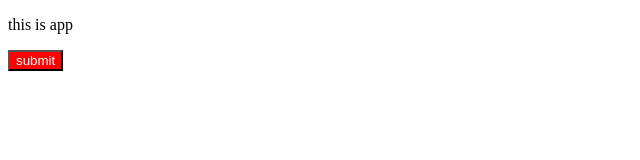
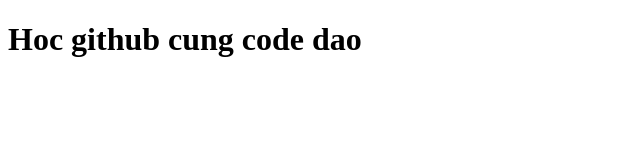
Before and after one commit to tvhoang0803/git-toturior, a plain HTML site: page index.html in a window 1280 px wide. Shown: the whole page, without its empty margins (0-640 px from the left). Drawn offline with Linux system fonts and the light colour scheme.

Commit message:
add index.html file

```diff
--- a/index.html
+++ b/index.html
@@ -4,17 +4,8 @@
     <meta charset="UTF-8">
     <meta name="viewport" content="width=device-width, initial-scale=1.0">
     <title>Document</title>
-    <link rel="stylesheet" href="index.css">
-    <link rel="stylesheet" href="index2.css">
 </head>
 <body>
-    <p>this is app</p>
-    <button>submit</button>
+    <h1>Hoc github cung code dao</h1>
 </body>
 </html>
-
-
-<!--
-    Thu muc dang lam viec            Staging Area            Commited
-
- -->
```
